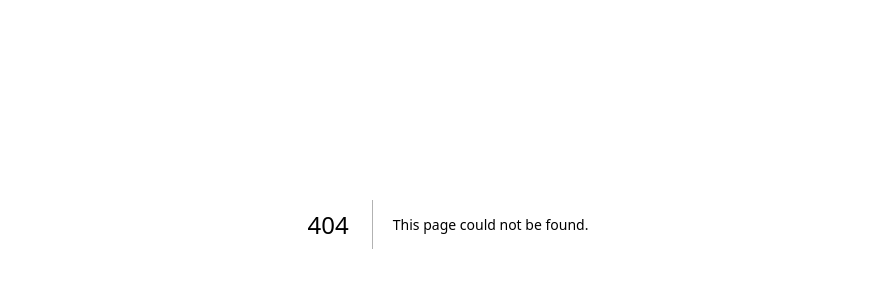
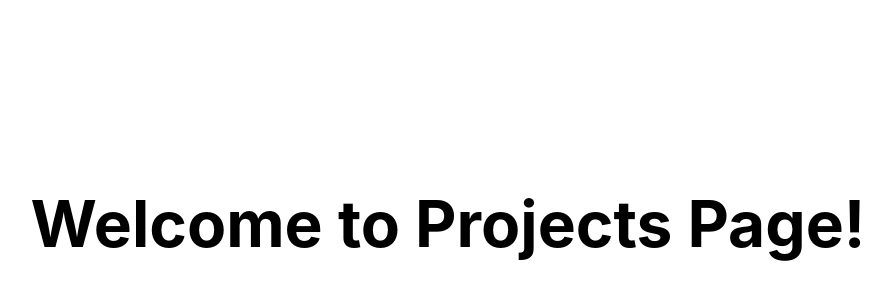
Before and after one commit to Laupacc/MyPortfolioFrontend, a Next.js app: page /projects in a window 1280 px wide. Before the commit this address had no page. Shown: the part 176-476 px from the top of the page, without its empty margins (192-1083 px from the left). Built offline with nearby package versions, Linux system fonts and the light colour scheme.

Commit message:
more setup

```diff
--- /dev/null
+++ b/components/Projects.jsx
@@ -0,0 +1,12 @@
+import styles from "../styles/Projects.module.css";
+
+function Projects() {
+  return (
+    <div>
+      <main className={styles.main}>
+        <h1 className={styles.title}>Welcome to Projects Page!</h1>
+      </main>
+    </div>
+  );
+}
+export default Projects;
--- /dev/null
+++ b/pages/projects.jsx
@@ -0,0 +1,7 @@
+import Projects from "../components/Projects";
+
+function ProjectsPage() {
+  return <Projects />;
+}
+
+export default ProjectsPage;
--- /dev/null
+++ b/styles/About.module.css
@@ -0,0 +1,24 @@
+.main {
+  display: flex;
+  flex-direction: column;
+  justify-content: center;
+  align-items: center;
+  min-height: 100vh;
+  padding: 4rem 0;
+}
+
+.title {
+  line-height: 1.15;
+  font-size: 4rem;
+}
+
+.title a {
+  color: #0070f3;
+  text-decoration: none;
+}
+
+.title a:hover,
+.title a:focus,
+.title a:active {
+  text-decoration: underline;
+}
--- /dev/null
+++ b/styles/Contact.module.css
@@ -0,0 +1,24 @@
+.main {
+  display: flex;
+  flex-direction: column;
+  justify-content: center;
+  align-items: center;
+  min-height: 100vh;
+  padding: 4rem 0;
+}
+
+.title {
+  line-height: 1.15;
+  font-size: 4rem;
+}
+
+.title a {
+  color: #0070f3;
+  text-decoration: none;
+}
+
+.title a:hover,
+.title a:focus,
+.title a:active {
+  text-decoration: underline;
+}
--- /dev/null
+++ b/styles/Projects.module.css
@@ -0,0 +1,24 @@
+.main {
+  display: flex;
+  flex-direction: column;
+  justify-content: center;
+  align-items: center;
+  min-height: 100vh;
+  padding: 4rem 0;
+}
+
+.title {
+  line-height: 1.15;
+  font-size: 4rem;
+}
+
+.title a {
+  color: #0070f3;
+  text-decoration: none;
+}
+
+.title a:hover,
+.title a:focus,
+.title a:active {
+  text-decoration: underline;
+}
```
Also changed, not shown: components/About.jsx (added, +87 -0 lines), components/Contact.jsx (added, +12 -0 lines), components/Home.jsx (+10 -83 lines), pages/about.jsx (added, +7 -0 lines), pages/contact.jsx (added, +7 -0 lines).
